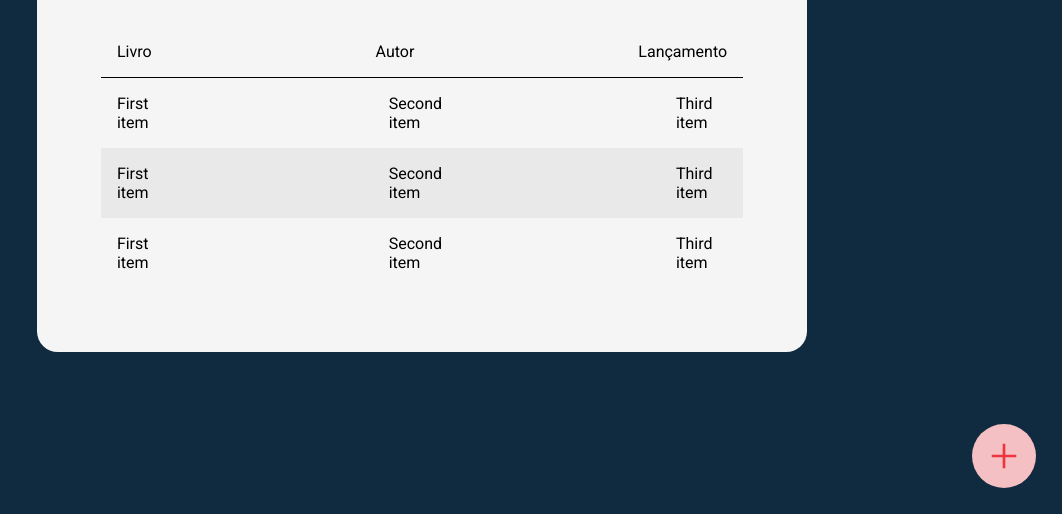
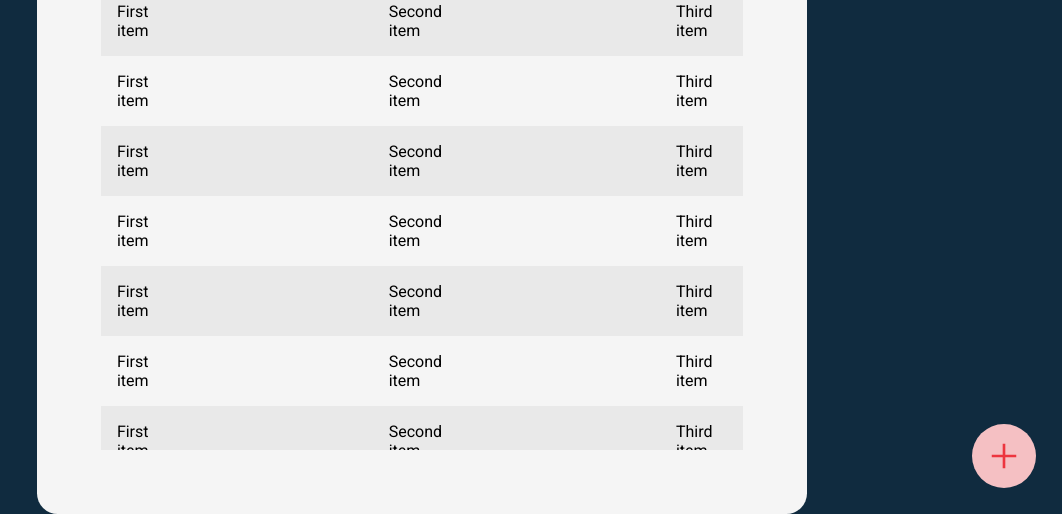
Before and after one commit to DANIELSOUZA-1/BookHub, a plain HTML site: page list/list.html in a window 1280 px wide. Shown: the part 286-800 px from the top of the page, without its empty margins (218-1280 px from the left). Drawn offline with Linux system fonts and the light colour scheme.

Commit message:
Update list.html

```diff
--- a/list/list.html
+++ b/list/list.html
@@ -59,6 +59,94 @@
                     Third item
                 </div>
             </div>
+            <div class="table-row">
+                <div class="table-cell">
+                    First item
+                </div>
+                <div class="table-cell">
+                    Second item
+                </div>
+                <div class="table-cell">
+                    Third item
+                </div>
+            </div>
+            <div class="table-row">
+                <div class="table-cell">
+                    First item
+                </div>
+                <div class="table-cell">
+                    Second item
+                </div>
+                <div class="table-cell">
+                    Third item
+                </div>
+            </div>
+            <div class="table-row">
+                <div class="table-cell">
+                    First item
+                </div>
+                <div class="table-cell">
+                    Second item
+                </div>
+                <div class="table-cell">
+                    Third item
+                </div>
+            </div>
+            <div class="table-row">
+                <div class="table-cell">
+                    First item
+                </div>
+                <div class="table-cell">
+                    Second item
+                </div>
+                <div class="table-cell">
+                    Third item
+                </div>
+            </div>
+            <div class="table-row">
+                <div class="table-cell">
+                    First item
+                </div>
+                <div class="table-cell">
+                    Second item
+                </div>
+                <div class="table-cell">
+                    Third item
+                </div>
+            </div>
+            <div class="table-row">
+                <div class="table-cell">
+                    First item
+                </div>
+                <div class="table-cell">
+                    Second item
+                </div>
+                <div class="table-cell">
+                    Third item
+                </div>
+            </div>
+            <div class="table-row">
+                <div class="table-cell">
+                    First item
+                </div>
+                <div class="table-cell">
+                    Second item
+                </div>
+                <div class="table-cell">
+                    Third item
+                </div>
+            </div>
+            <div class="table-row">
+                <div class="table-cell">
+                    First item
+                </div>
+                <div class="table-cell">
+                    Second item
+                </div>
+                <div class="table-cell">
+                    Third item
+                </div>
+            </div>
 
         </div>
     </div>
```
